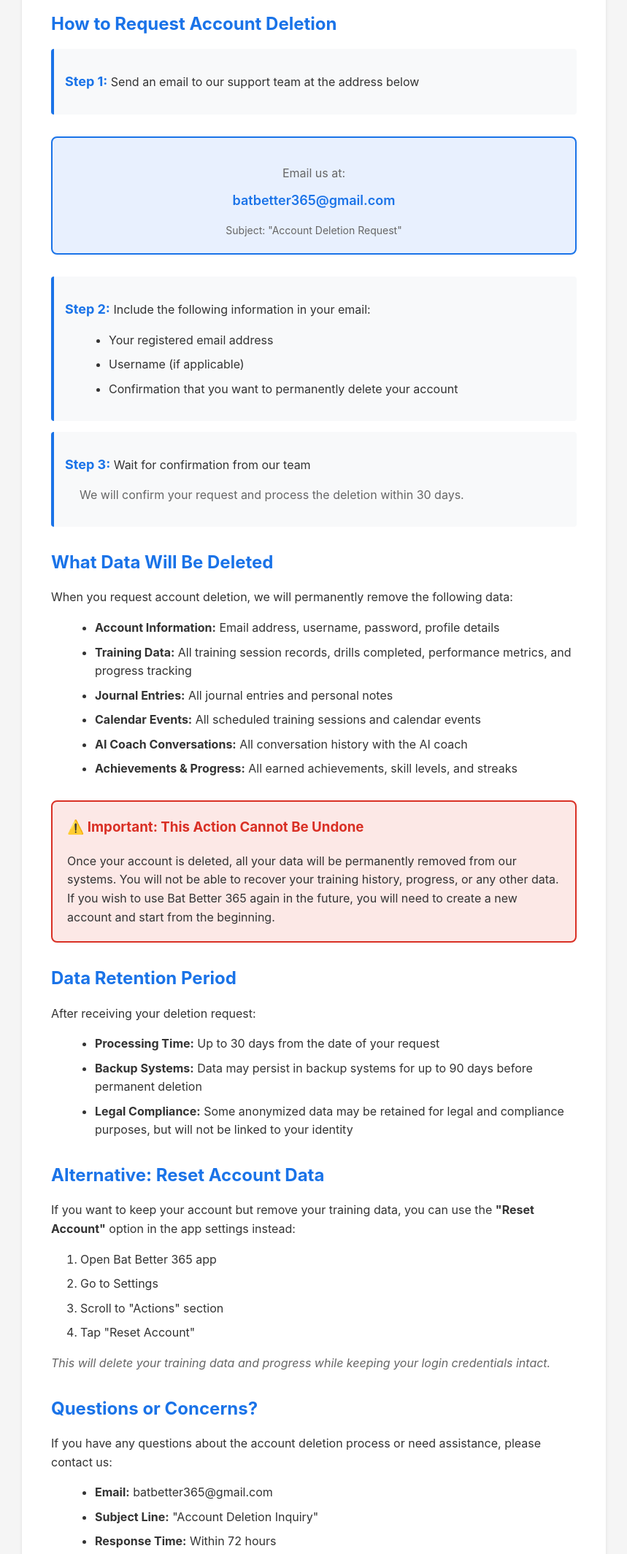
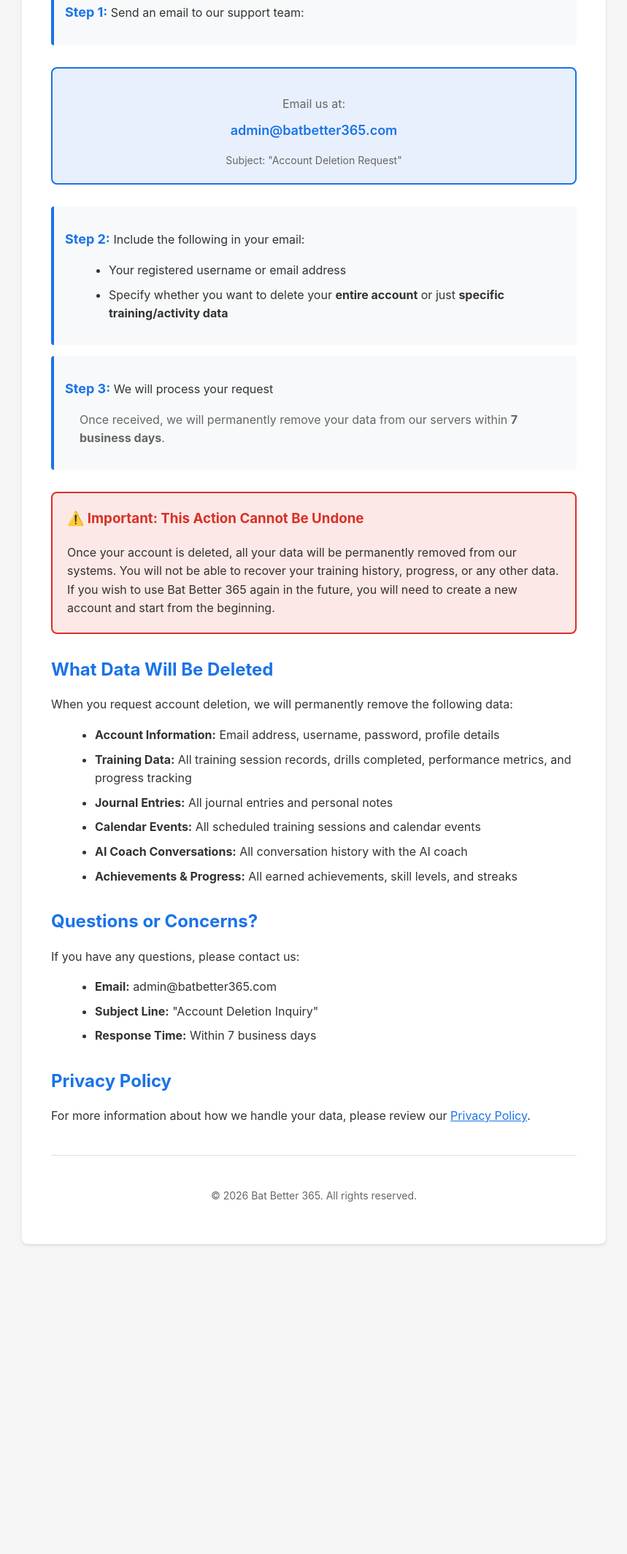
Before and after one commit to alinasarzaids-sys/Bat-Better-365, a website: page account-deletion.html in a window 1280 px wide. Shown: the part 392-2522 px from the top of the page at 73% size, without its empty margins (210-1069 px from the left). After the commit the page ends 2117 px from the top, so only its background shows below. Drawn offline with Linux system fonts and the light colour scheme.

Commit message:
Update account deletion page

```diff
--- a/account-deletion.html
+++ b/account-deletion.html
@@ -90,40 +90,40 @@
 </head>
 <body>
     <div class="container">
-        <h1>Account Deletion Request</h1>
+        <h1>Account &amp; Data Deletion Request</h1>
 
         <div class="intro">
-            <p><strong>Bat Better 365</strong> is committed to respecting your privacy and data rights. If you wish to delete your account and all associated data, please follow the instructions below.</p>
+            <p>At <strong>Bat Better</strong>, we value your privacy. If you would like to request the deletion of your account or any personal training data associated with your profile, please follow the steps below.</p>
         </div>
 
-        <div style="background-color: #e8f5e9; border: 2px solid #2e7d32; border-radius: 8px; padding: 18px 24px; margin-bottom: 24px;">
-            <p style="margin: 0; font-size: 16px; color: #1b5e20;">To delete your account and cricket data, please email <strong><a href="mailto:admin@batbetter365.com" style="color: #1a73e8;">admin@batbetter365.com</a></strong> or fill out this form.</p>
-        </div>
-
-        <h2>How to Request Account Deletion</h2>
+        <h2>How to Request Deletion</h2>
 
         <div class="step">
-            <p><span class="step-number">Step 1:</span> Send an email to our support team at the address below</p>
+            <p><span class="step-number">Step 1:</span> Send an email to our support team:</p>
         </div>
 
         <div class="email-box">
             <p style="margin-bottom: 10px; color: #666;">Email us at:</p>
-            <a href="mailto:batbetter365@gmail.com?subject=Account%20Deletion%20Request">batbetter365@gmail.com</a>
-            <p style="margin-top: 15px; margin-bottom: 0; font-size: 14px; color: #666;">Subject: "Account Deletion Request"</p>
+            <a href="mailto:admin@batbetter365.com?subject=Account%20Deletion%20Request">admin@batbetter365.com</a>
+            <p style="margin-top: 15px; margin-bottom: 0; font-size: 14px; color: #666;">Subject: &quot;Account Deletion Request&quot;</p>
         </div>
 
         <div class="step">
-            <p><span class="step-number">Step 2:</span> Include the following information in your email:</p>
+            <p><span class="step-number">Step 2:</span> Include the following in your email:</p>
             <ul style="margin-top: 10px; margin-left: 20px;">
-                <li>Your registered email address</li>
-                <li>Username (if applicable)</li>
-                <li>Confirmation that you want to permanently delete your account</li>
+                <li>Your registered username or email address</li>
+                <li>Specify whether you want to delete your <strong>entire account</strong> or just <strong>specific training/activity data</strong></li>
             </ul>
         </div>
 
         <div class="step">
-            <p><span class="step-number">Step 3:</span> Wait for confirmation from our team</p>
-            <p style="margin-top: 10px; margin-left: 20px; color: #666;">We will confirm your request and process the deletion within 30 days.</p>
+            <p><span class="step-number">Step 3:</span> We will process your request</p>
+            <p style="margin-top: 10px; margin-left: 20px; color: #666;">Once received, we will permanently remove your data from our servers within <strong>7 business days</strong>.</p>
+        </div>
+
+        <div class="warning-box">
+            <h3>⚠️ Important: This Action Cannot Be Undone</h3>
+            <p style="margin-bottom: 0;">Once your account is deleted, all your data will be permanently removed from our systems. You will not be able to recover your training history, progress, or any other data. If you wish to use Bat Better 365 again in the future, you will need to create a new account and start from the beginning.</p>
         </div>
 
         <h2>What Data Will Be Deleted</h2>
@@ -134,38 +134,15 @@
             <li><strong>Journal Entries:</strong> All journal entries and personal notes</li>
             <li><strong>Calendar Events:</strong> All scheduled training sessions and calendar events</li>
             <li><strong>AI Coach Conversations:</strong> All conversation history with the AI coach</li>
-            <li><strong>Achievements & Progress:</strong> All earned achievements, skill levels, and streaks</li>
+            <li><strong>Achievements &amp; Progress:</strong> All earned achievements, skill levels, and streaks</li>
         </ul>
 
-        <div class="warning-box">
-            <h3>⚠️ Important: This Action Cannot Be Undone</h3>
-            <p style="margin-bottom: 0;">Once your account is deleted, all your data will be permanently removed from our systems. You will not be able to recover your training history, progress, or any other data. If you wish to use Bat Better 365 again in the future, you will need to create a new account and start from the beginning.</p>
-        </div>
-
-        <h2>Data Retention Period</h2>
-        <p>After receiving your deletion request:</p>
+        <h2>Questions or Concerns?</h2>
+        <p>If you have any questions, please contact us:</p>
         <ul>
-            <li><strong>Processing Time:</strong> Up to 30 days from the date of your request</li>
-            <li><strong>Backup Systems:</strong> Data may persist in backup systems for up to 90 days before permanent deletion</li>
-            <li><strong>Legal Compliance:</strong> Some anonymized data may be retained for legal and compliance purposes, but will not be linked to your identity</li>
-        </ul>
-
-        <h2>Alternative: Reset Account Data</h2>
-        <p>If you want to keep your account but remove your training data, you can use the <strong>"Reset Account"</strong> option in the app settings instead:</p>
-        <ol>
-            <li>Open Bat Better 365 app</li>
-            <li>Go to Settings</li>
-            <li>Scroll to "Actions" section</li>
-            <li>Tap "Reset Account"</li>
-        </ol>
-        <p style="color: #666; font-style: italic;">This will delete your training data and progress while keeping your login credentials intact.</p>
-
-        <h2>Questions or Concerns?</h2>
-        <p>If you have any questions about the account deletion process or need assistance, please contact us:</p>
-        <ul>
-            <li><strong>Email:</strong> batbetter365@gmail.com</li>
-            <li><strong>Subject Line:</strong> "Account Deletion Inquiry"</li>
-            <li><strong>Response Time:</strong> Within 72 hours</li>
+            <li><strong>Email:</strong> admin@batbetter365.com</li>
+            <li><strong>Subject Line:</strong> &quot;Account Deletion Inquiry&quot;</li>
+            <li><strong>Response Time:</strong> Within 7 business days</li>
         </ul>
 
         <h2>Privacy Policy</h2>
```
